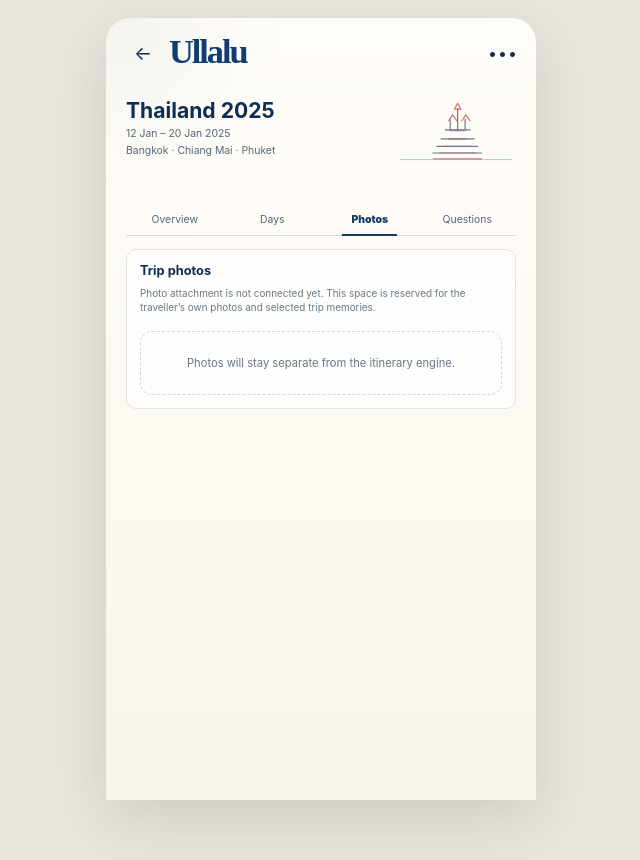
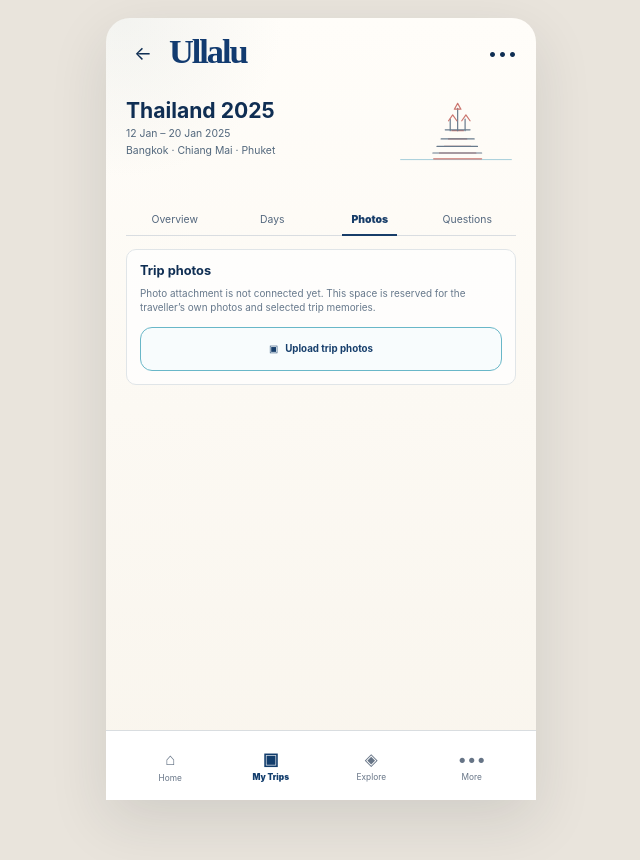
Before and after one commit to brijbh/ullalu, a Next.js app: page /trip/thailand-2025 in a window 1280 px wide. Both pictures are taken after a click on the button "Photos". Shown: the top 860 px of the page, without its empty margins (319-959 px from the left). Built offline with nearby package versions, Linux system fonts and the light colour scheme.

Commit message:
feat: add completed photo upload and persistent navigation

```diff
--- a/app/trip/thailand-2025/page.tsx
+++ b/app/trip/thailand-2025/page.tsx
@@ -4,7 +4,7 @@ import { useState } from "react";
 import { useRouter } from "next/navigation";
 import styles from "../../JourneyFlow.module.css";
 import parity from "../../JourneyParity.module.css";
-import { ActionGlyph, AppHeader, Signature, TripArt, sampleSignature } from "../../components/JourneyUI";
+import { ActionGlyph, AppHeader, BottomNav, Signature, TripArt, sampleSignature } from "../../components/JourneyUI";
 import { DEFAULT_DRAFT, saveDraft } from "../../lib/tripSession";
 
 type CompletedTab = "overview" | "days" | "photos" | "questions";
@@ -156,7 +156,10 @@ export default function ThailandTripPage() {
             <section className={styles.completedPanel}>
               <h2>Trip photos</h2>
               <p>Photo attachment is not connected yet. This space is reserved for the traveller’s own photos and selected trip memories.</p>
-              <div className={styles.emptyState}>Photos will stay separate from the itinerary engine.</div>
+              <label className={styles.dayPhotoButton} style={{ width: "100%", marginTop: 12 }}>
+                <span aria-hidden="true">▣</span><strong>Upload trip photos</strong>
+                <input type="file" accept="image/*" multiple onChange={(event) => showToast(`${event.target.files?.length ?? 0} photo${(event.target.files?.length ?? 0) === 1 ? "" : "s"} selected`)} />
+              </label>
             </section>
           ) : null}
 
@@ -173,6 +176,7 @@ export default function ThailandTripPage() {
             </section>
           ) : null}
         </div>
+        <BottomNav active="trips" />
       </section>
       {toast ? <div className={styles.toast}>{toast}</div> : null}
     </main>
```
